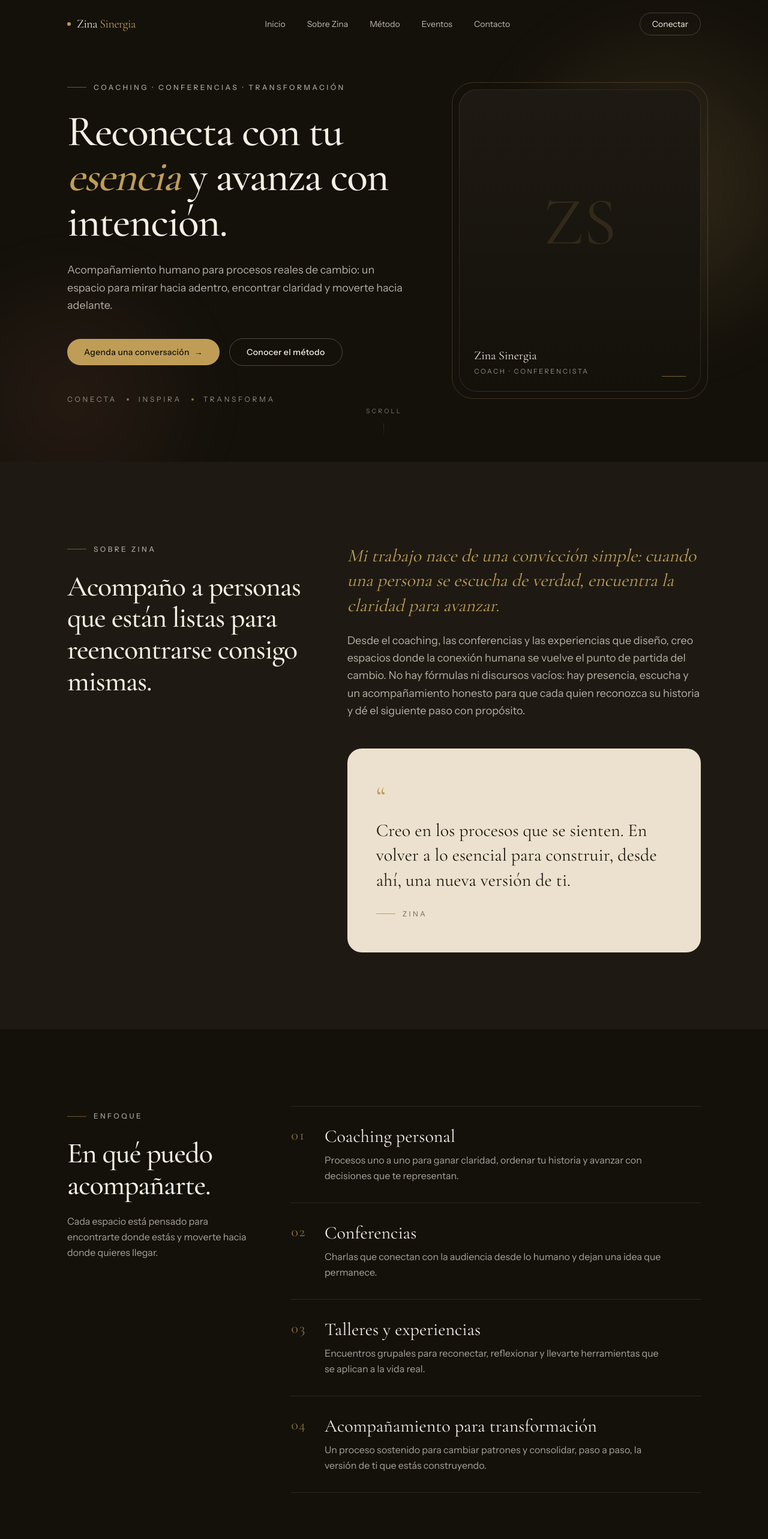
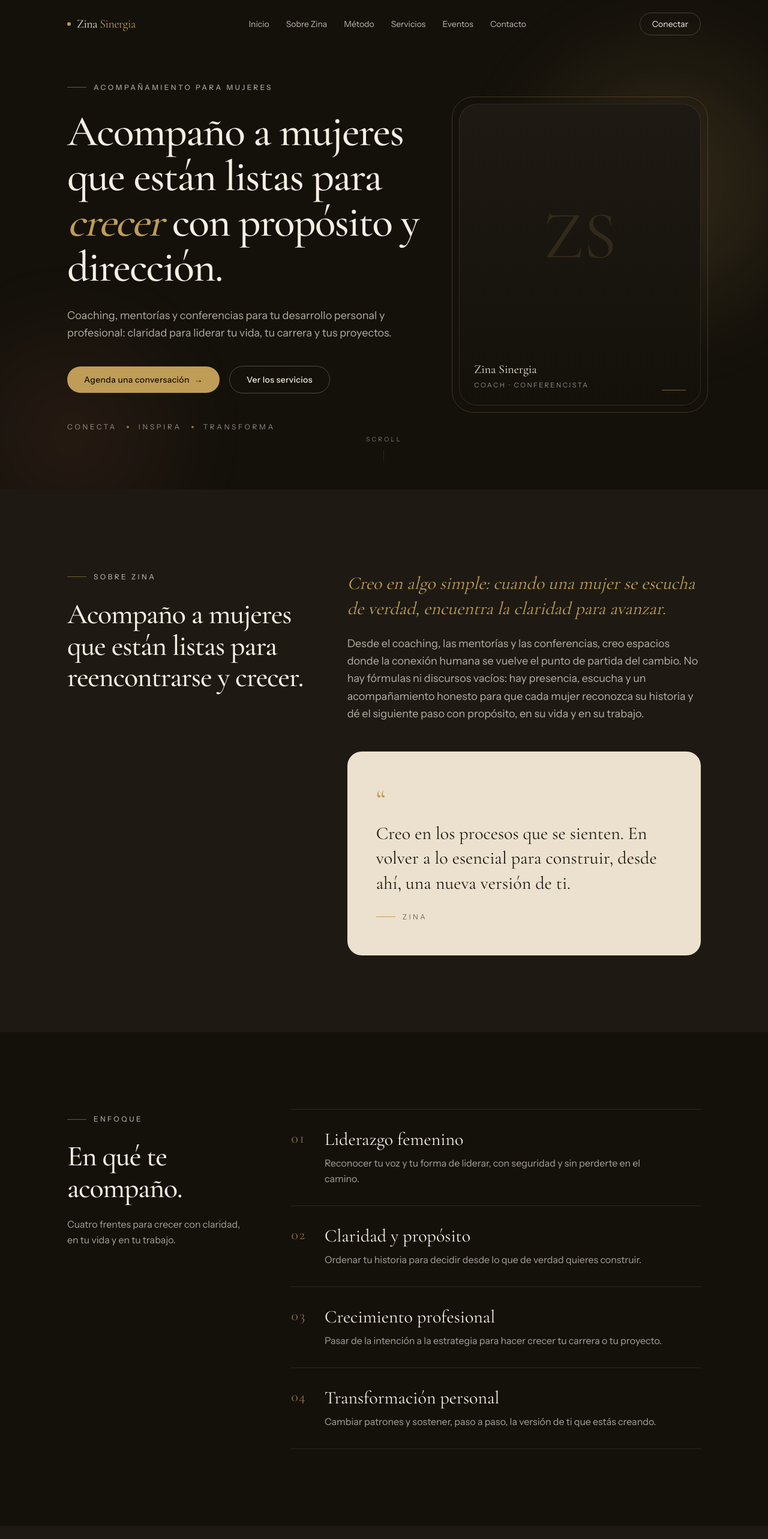
Before and after one commit to JHStudio-dev/ZinaSinergia-web, a Next.js app: page / in a window 1280 px wide. Shown: the top 2566 px of the page at 60% size. Built offline with nearby package versions, Linux system fonts and the light colour scheme.

Commit message:
refactor: refine landing content and ctas

```diff
--- a/src/components/layout/Footer.tsx
+++ b/src/components/layout/Footer.tsx
@@ -1,9 +1,18 @@
 import { Container } from "@/components/ui/Container";
 import { Wordmark } from "@/components/ui/Wordmark";
-import { site } from "@/data/site";
+import { isExternalHref, mailtoUrl, site, whatsappUrl } from "@/data/site";
 
 export function Footer() {
   const year = new Date().getFullYear();
+
+  const socials = [
+    { label: "Instagram", href: site.contact.instagram || "#contacto" },
+    {
+      label: "WhatsApp",
+      href: whatsappUrl("Hola Zina, me gustaría más información."),
+    },
+    { label: "Correo", href: mailtoUrl("Hola Zina") },
+  ];
 
   return (
     <footer className="bg-carbon text-ivory">
@@ -35,14 +44,14 @@ export function Footer() {
             <p className="text-xs uppercase tracking-[0.24em] text-ivory/55">
               Conecta
             </p>
-            {site.footer.links.map((link) => {
-              const isExternal = link.href.startsWith("http");
+            {socials.map((link) => {
+              const external = isExternalHref(link.href);
               return (
                 <a
                   key={link.label}
                   href={link.href}
                   className="w-fit text-sm text-ivory/75 transition-colors duration-300 hover:text-gold"
-                  {...(isExternal
+                  {...(external
                     ? { target: "_blank", rel: "noopener noreferrer" }
                     : {})}
                 >
--- a/src/components/layout/Navbar.tsx
+++ b/src/components/layout/Navbar.tsx
@@ -45,7 +45,7 @@ export function Navbar() {
           <Wordmark tone="dark" />
         </a>
 
-        <nav className="hidden items-center gap-9 lg:flex">
+        <nav className="hidden items-center gap-7 lg:flex">
           {site.nav.map((item) => (
             <a
               key={item.href}
--- a/src/components/sections/Community.tsx
+++ b/src/components/sections/Community.tsx
@@ -2,10 +2,11 @@ import { AnimatedReveal } from "@/components/ui/AnimatedReveal";
 import { Button } from "@/components/ui/Button";
 import { Container } from "@/components/ui/Container";
 import { SectionLabel } from "@/components/ui/SectionLabel";
-import { site } from "@/data/site";
+import { isExternalHref, site } from "@/data/site";
 
 export function Community() {
   const { community } = site;
+  const instagramHref = site.contact.instagram || "#contacto";
 
   return (
     <section id="comunidad" className="scroll-mt-24 bg-carbon py-24 sm:py-32">
@@ -36,7 +37,11 @@ export function Community() {
         </AnimatedReveal>
 
         <div className="mt-12 flex justify-center">
-          <Button href={community.cta.href} variant="secondary" external>
+          <Button
+            href={instagramHref}
+            variant="secondary"
+            external={isExternalHref(instagramHref)}
+          >
             {community.cta.label}
           </Button>
         </div>
--- a/src/components/sections/FinalCTA.tsx
+++ b/src/components/sections/FinalCTA.tsx
@@ -2,10 +2,13 @@ import { AnimatedReveal } from "@/components/ui/AnimatedReveal";
 import { Button } from "@/components/ui/Button";
 import { Container } from "@/components/ui/Container";
 import { SectionLabel } from "@/components/ui/SectionLabel";
-import { site } from "@/data/site";
+import { isExternalHref, site, whatsappUrl } from "@/data/site";
 
 export function FinalCTA() {
   const { finalCta } = site;
+  const primaryHref = whatsappUrl(
+    "Hola Zina, me gustaría comenzar una conversación.",
+  );
 
   return (
     <section
@@ -28,7 +31,7 @@ export function FinalCTA() {
             {finalCta.subtitle}
           </p>
           <div className="mt-11 flex flex-col items-center justify-center gap-4 sm:flex-row">
-            <Button href={finalCta.primary.href} external>
+            <Button href={primaryHref} external={isExternalHref(primaryHref)}>
               {finalCta.primary.label}
               <span className="transition-transform duration-300 group-hover:translate-x-0.5">
                 →
--- a/src/components/sections/Hero.tsx
+++ b/src/components/sections/Hero.tsx
@@ -4,10 +4,13 @@ import { Button } from "@/components/ui/Button";
 import { Container } from "@/components/ui/Container";
 import { DecorativeFrame } from "@/components/ui/DecorativeFrame";
 import { SectionLabel } from "@/components/ui/SectionLabel";
-import { site } from "@/data/site";
+import { isExternalHref, site, whatsappUrl } from "@/data/site";
 
 export function Hero() {
   const { hero } = site;
+  const primaryHref = whatsappUrl(
+    "Hola Zina, me gustaría agendar una conversación. ¿Cómo empezamos?",
+  );
 
   return (
     <section
@@ -41,7 +44,7 @@ export function Hero() {
 
           <AnimatedReveal delay={270}>
             <div className="mt-10 flex flex-col gap-4 sm:flex-row sm:items-center">
-              <Button href={hero.primaryCta.href}>
+              <Button href={primaryHref} external={isExternalHref(primaryHref)}>
                 {hero.primaryCta.label}
                 <span className="transition-transform duration-300 group-hover:translate-x-0.5">
                   →
--- a/src/data/site.ts
+++ b/src/data/site.ts
@@ -3,12 +3,13 @@ export const site = {
     name: "Zina Sinergia",
     tagline: "Conecta. Inspira. Transforma.",
     description:
-      "Acompañamiento humano para procesos reales de cambio: coaching, conferencias y experiencias para reconectar con tu propósito y avanzar con intención.",
+      "Acompañamiento para mujeres que quieren crecer con propósito: coaching, mentorías y conferencias para tu desarrollo personal y profesional.",
   },
   nav: [
     { label: "Inicio", href: "#inicio" },
     { label: "Sobre Zina", href: "#sobre-zina" },
     { label: "Método", href: "#metodo" },
+    { label: "Servicios", href: "#servicios" },
     { label: "Eventos", href: "#eventos" },
     { label: "Contacto", href: "#contacto" },
   ],
@@ -17,52 +18,51 @@ export const site = {
     href: "#contacto",
   },
   hero: {
-    overline: "Coaching · Conferencias · Transformación",
+    overline: "Acompañamiento para mujeres",
     title: {
-      lead: "Reconecta con tu",
-      accent: "esencia",
-      tail: "y avanza con intención.",
+      lead: "Acompaño a mujeres que están listas para",
+      accent: "crecer",
+      tail: "con propósito y dirección.",
     },
     subtitle:
-      "Acompañamiento humano para procesos reales de cambio: un espacio para mirar hacia adentro, encontrar claridad y moverte hacia adelante.",
-    primaryCta: { label: "Agenda una conversación", href: "#contacto" },
-    secondaryCta: { label: "Conocer el método", href: "#metodo" },
+      "Coaching, mentorías y conferencias para tu desarrollo personal y profesional: claridad para liderar tu vida, tu carrera y tus proyectos.",
+    primaryCta: { label: "Agenda una conversación" },
+    secondaryCta: { label: "Ver los servicios", href: "#servicios" },
     pillars: ["Conecta", "Inspira", "Transforma"],
     portrait: { caption: "Zina Sinergia", note: "Coach · Conferencista" },
   },
   about: {
-    heading:
-      "Acompaño a personas que están listas para reencontrarse consigo mismas.",
-    lead: "Mi trabajo nace de una convicción simple: cuando una persona se escucha de verdad, encuentra la claridad para avanzar.",
-    body: "Desde el coaching, las conferencias y las experiencias que diseño, creo espacios donde la conexión humana se vuelve el punto de partida del cambio. No hay fórmulas ni discursos vacíos: hay presencia, escucha y un acompañamiento honesto para que cada quien reconozca su historia y dé el siguiente paso con propósito.",
+    heading: "Acompaño a mujeres que están listas para reencontrarse y crecer.",
+    lead: "Creo en algo simple: cuando una mujer se escucha de verdad, encuentra la claridad para avanzar.",
+    body: "Desde el coaching, las mentorías y las conferencias, creo espacios donde la conexión humana se vuelve el punto de partida del cambio. No hay fórmulas ni discursos vacíos: hay presencia, escucha y un acompañamiento honesto para que cada mujer reconozca su historia y dé el siguiente paso con propósito, en su vida y en su trabajo.",
     manifesto:
       "Creo en los procesos que se sienten. En volver a lo esencial para construir, desde ahí, una nueva versión de ti.",
     signature: "Zina",
   },
   impactAreas: {
-    heading: "En qué puedo acompañarte.",
+    heading: "En qué te acompaño.",
     intro:
-      "Cada espacio está pensado para encontrarte donde estás y moverte hacia donde quieres llegar.",
+      "Cuatro frentes para crecer con claridad, en tu vida y en tu trabajo.",
     items: [
       {
-        title: "Coaching personal",
+        title: "Liderazgo femenino",
         description:
-          "Procesos uno a uno para ganar claridad, ordenar tu historia y avanzar con decisiones que te representan.",
+          "Reconocer tu voz y tu forma de liderar, con seguridad y sin perderte en el camino.",
       },
       {
-        title: "Conferencias",
+        title: "Claridad y propósito",
         description:
-          "Charlas que conectan con la audiencia desde lo humano y dejan una idea que permanece.",
+          "Ordenar tu historia para decidir desde lo que de verdad quieres construir.",
       },
       {
-        title: "Talleres y experiencias",
+        title: "Crecimiento profesional",
         description:
-          "Encuentros grupales para reconectar, reflexionar y llevarte herramientas que se aplican a la vida real.",
+          "Pasar de la intención a la estrategia para hacer crecer tu carrera o tu proyecto.",
       },
       {
-        title: "Acompañamiento para transformación",
+        title: "Transformación personal",
         description:
-          "Un proceso sostenido para cambiar patrones y consolidar, paso a paso, la versión de ti que estás construyendo.",
+          "Cambiar patrones y sostener, paso a paso, la versión de ti que estás creando.",
       },
     ],
   },
@@ -216,24 +216,19 @@ export const site = {
           "Recursos prácticos para sostener tu proceso entre una etapa y la siguiente.",
       },
     ],
-    cta: { label: "Seguir en Instagram", href: "#" },
+    cta: { label: "Seguir en Instagram" },
   },
   finalCta: {
     overline: "Da el primer paso",
     heading: "Tu próximo capítulo empieza por una conversación.",
     subtitle:
       "Cuéntame dónde estás y hacia dónde quieres ir. Desde ahí construimos el camino, a tu ritmo.",
-    primary: { label: "Escríbeme por WhatsApp", href: "#" },
+    primary: { label: "Escríbeme por WhatsApp" },
     secondary: { label: "Invitar a un evento", href: "#eventos" },
   },
   footer: {
     tagline: "Conecta. Inspira. Transforma.",
     credit: "Diseño y desarrollo por Darkward Studio",
-    links: [
-      { label: "Instagram", href: "#" },
-      { label: "WhatsApp", href: "#" },
-      { label: "Correo", href: "#" },
-    ],
   },
   contact: {
     whatsapp: "",
@@ -254,3 +249,7 @@ export function mailtoUrl(subject: string) {
   if (!site.contact.email) return "#contacto";
   return `mailto:${site.contact.email}?subject=${encodeURIComponent(subject)}`;
 }
+
+export function isExternalHref(href: string) {
+  return href.startsWith("http");
+}
```
